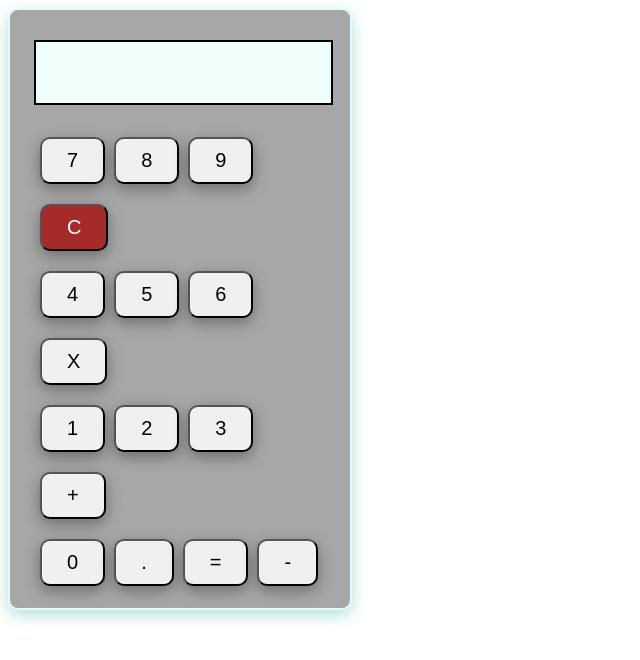
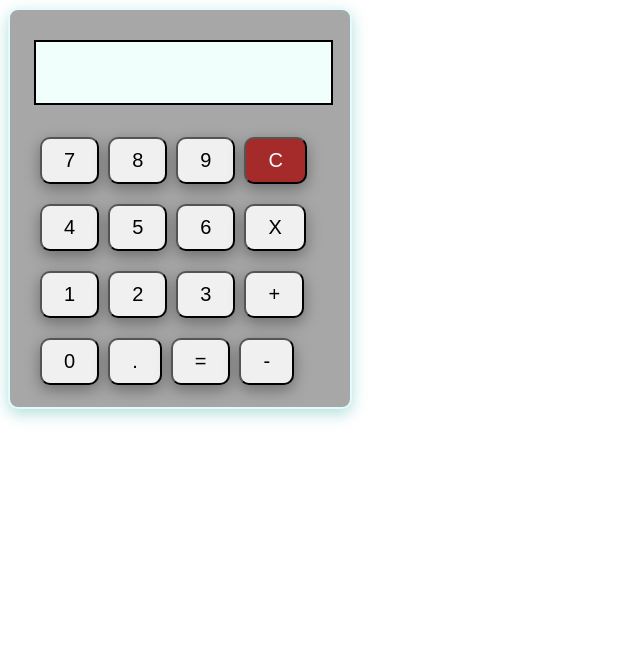
Before and after one commit to mdismail07hossain/js_class_work, a plain HTML site: page simplecal.html in a window 1280 px wide. Shown: the whole page, without its empty margins (0-640 px from the left). Drawn offline with Linux system fonts and the light colour scheme.

Commit message:
calculator padding change

```diff
--- a/simplecal.html
+++ b/simplecal.html
@@ -40,7 +40,7 @@
         box-shadow: rgba(0, 0, 0, 0.35) 0px 5px 15px;
         background-color: rgb(240, 240, 241);
         color: rgb(0, 0, 0);
-        padding: 10px 25px;
+        padding: 10px 22px;
         margin-top: 20px;
         margin-left: 5px;
         border-radius: 10px;
```
